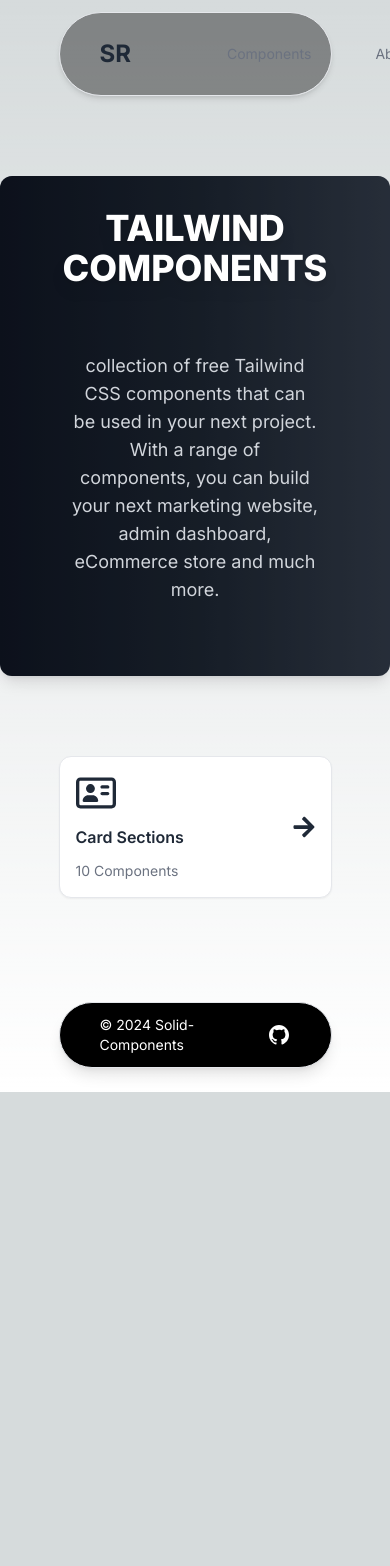
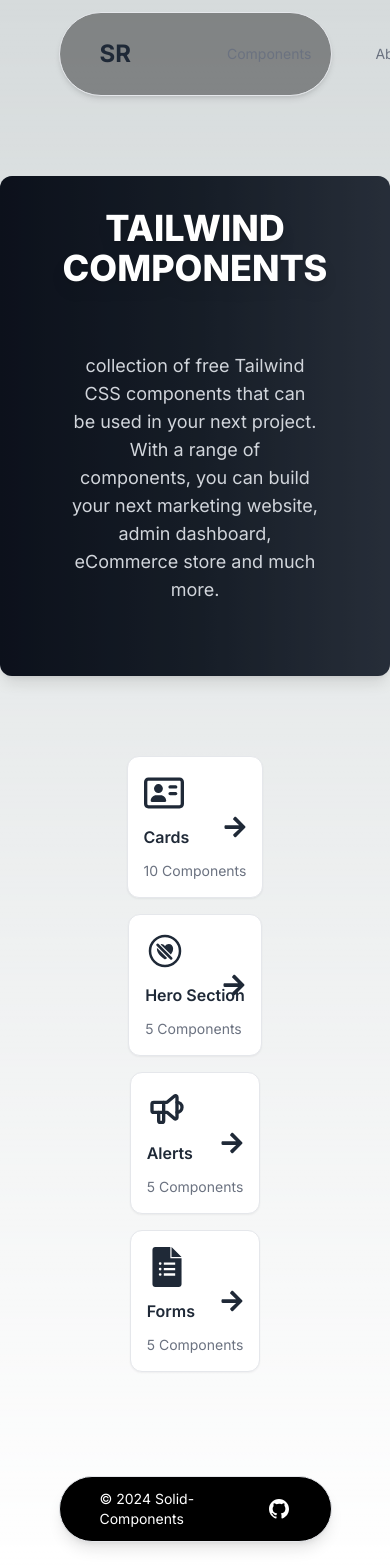
Before and after one commit to AliSinaYOusofi/solid-components, a Next.js app: page /tailwind-components in a window 390 px wide. Shown: the top 1566 px of the page. Before the commit the page ends 1092 px from the top, so only its background shows below. Built offline with nearby package versions, Linux system fonts and the light colour scheme.

Commit message:
added: new libs

```diff
--- a/app/tailwind-components/page.tsx
+++ b/app/tailwind-components/page.tsx
@@ -2,17 +2,15 @@
 import React from 'react'
 import { IoHeartDislikeCircleOutline } from 'react-icons/io5'
 import { FaRegAddressCard } from "react-icons/fa6";
+import CollectionList from '@/components/CollectionList/CollectionList';
+import componentsData from '../../data/componentsData'
 
 
 export default function page () {
 
     return (
         <div className="flex flex-wrap mt-20 justify-center gap-4 w-[70%] mx-auto">
-            <ComponentCard
-                title='Card Sections'
-                icon={<FaRegAddressCard size={40} />}
-                description='10 Components'
-            />
+            <CollectionList componentsData={componentsData}/>
         </div>
 
     )
--- a/components/CollectionList/CollectionList.tsx
+++ b/components/CollectionList/CollectionList.tsx
@@ -1,29 +1,31 @@
 import React from 'react'
-import ComponentPreview from '@component/ComponentPreview'
+import ComponentCard from '../Global/ComponentsCard';
 
 interface ComponentData {
   title: string;
-  dark: boolean;
-
+  description: string;
+  icon: React.ReactNode
 }
 
 interface CollectionListProps {
   componentsData: ComponentData[];
-  componentContainer: string;
 }
 
-export default function CollectionList({ componentsData, componentContainer }: CollectionListProps) {
+export default function CollectionList({ componentsData }: CollectionListProps) {
   return (
-    <div className="not-prose mx-auto xl:max-w-[1348px]">
-      <ul className="space-y-8 lg:space-y-12">
-        {componentsData.map((componentData, index) => (
-          <li key={index}>
-            <ComponentPreview
-              componentData={componentData}
-              componentContainer={componentContainer}
-            />
-          </li>
-        ))}
+    <div className="not-prose mx-auto xl:max-w-[1348px] ">
+      <ul className="flex justify-center items-center flex-wrap gap-y-4 gap-x-4">
+        {
+          componentsData.map((componentData, index) => (
+            <li key={index}>
+              <ComponentCard
+                icon={componentData.icon}
+                title={componentData.title}
+                description={componentData.description}
+              />
+            </li>
+          ))
+        }
       </ul>
     </div>
   )
--- a/data/componentsData.js
+++ b/data/componentsData.js
@@ -2,16 +2,30 @@
 
 import { IoHeartDislikeCircleOutline } from "react-icons/io5";
 import { FaRegAddressCard } from "react-icons/fa6";
+import { TbSpeakerphone } from "react-icons/tb";
+import { SiGoogleforms } from "react-icons/si";
 
-export const componentsData = [
+const componentsData = [
     {
-        title: "Card Sections",
+        title: "Cards",
         icon: <FaRegAddressCard size={40} />,
         description: "10 Components",
     },
     {
-        title: "Favorite Icon",
+        title: "Hero Section",
         icon: <IoHeartDislikeCircleOutline size={40} />,
         description: "5 Components",
     },
+    {
+        title: "Alerts",
+        icon: <TbSpeakerphone size={40}/>,
+        description: "5 Components",
+    },
+    {
+        title: "Forms",
+        icon: <SiGoogleforms size={40} />,
+        description: "5 Components",
+    },
 ];
+
+export default componentsData
```
Also changed, not shown: src/components/alerts-ui.mdx (added, +27 -0 lines).
